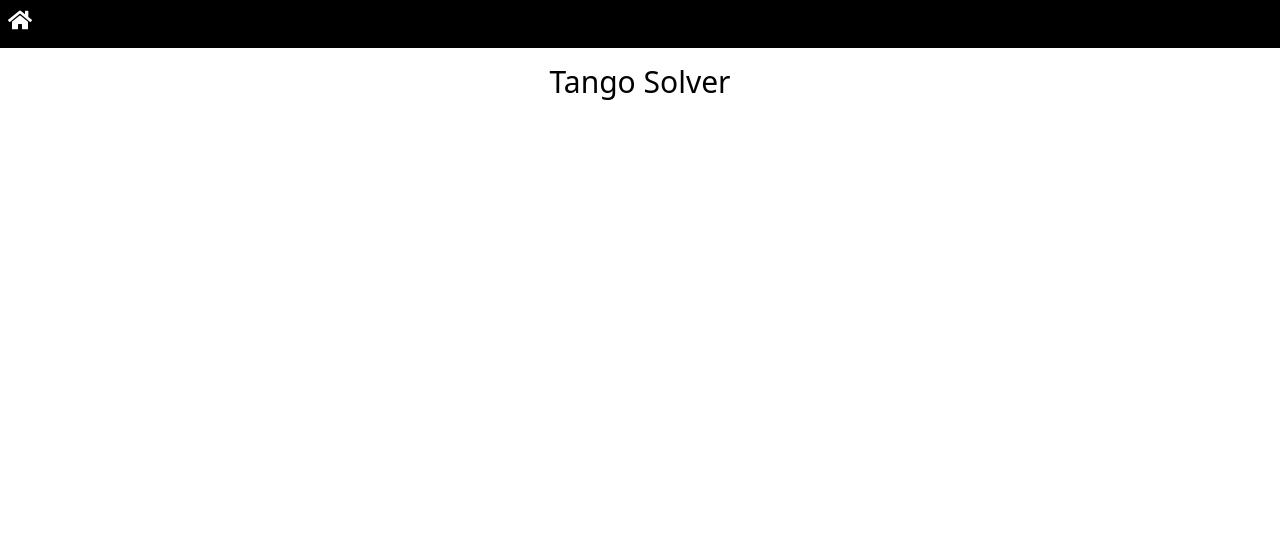
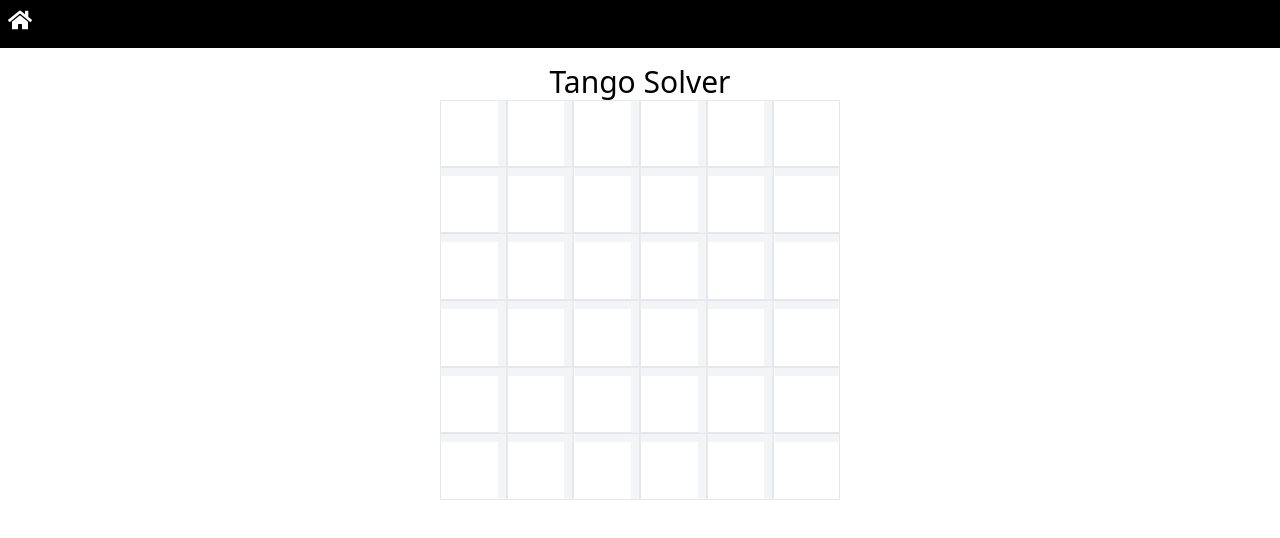
Before and after one commit to coolinmc6/medium, a Next.js app: page /tango/solver in a window 1280 px wide. Shown: the top 538 px of the page. Built offline with nearby package versions, Linux system fonts and the light colour scheme.

Commit message:
Add tango items

```diff
--- a/src/app/article-002/page.tsx
+++ b/src/app/prisoners-riddle/page.tsx
@@ -2,8 +2,8 @@
 
 import { useState } from 'react';
 
-import { Room, runIterations } from '@/app/article-002/prisoners-problem';
-import { Box } from '@/app/article-002/Box';
+import { Room, runIterations } from '@/app/prisoners-riddle/prisoners-problem';
+import { Box } from '@/app/prisoners-riddle/Box';
 
 export default function ArticleTwo() {
   const [room] = useState(() => new Room(100));
--- a/src/app/tango/page.tsx
+++ b/src/app/tango/page.tsx
@@ -1,8 +1,6 @@
-import { heapPermute } from '@/app/util/helpers';
+'use client';
 
 export default function Tango() {
-  const permutations = heapPermute([1, 2, 3, 4, 5], 5);
-  console.log(permutations);
   return (
     <div className="p-4 bg-white flex-grow">
       <h1 className="text-3xl text-center">Tango</h1>
--- a/src/app/tango/solver/page.tsx
+++ b/src/app/tango/solver/page.tsx
@@ -1,11 +1,188 @@
 'use client';
 
-// import { heapPermute } from '@/app/util/helpers';
+import { useReducer } from 'react';
+import { FaSun, FaMoon } from 'react-icons/fa';
+import { generateValidBoard } from '../tango-helpers';
+
+type CellValue = 'S' | 'M' | '';
+type Constraint = '=' | 'x' | '' | null;
+
+interface Cell {
+  value: CellValue;
+  top: Constraint;
+  right: Constraint;
+  bottom: Constraint;
+  left: Constraint;
+}
+
+type BoardState = Cell[][];
+
+type Action =
+  | { type: 'TOGGLE_CELL'; rowIndex: number; cellIndex: number }
+  | {
+      type: 'TOGGLE_CONSTRAINT';
+      rowIndex: number;
+      cellIndex: number;
+      direction: 'top' | 'right' | 'bottom' | 'left';
+    };
+
+const createEmptyCell = (): Cell => ({
+  value: '',
+  top: '',
+  right: '',
+  bottom: '',
+  left: '',
+});
+
+const createInitialBoard = (rows: number, cols: number): BoardState => {
+  return Array.from({ length: rows }, () =>
+    Array.from({ length: cols }, createEmptyCell)
+  );
+};
+
+const initialBoard: BoardState = createInitialBoard(6, 6);
+
+const boardReducer = (state: BoardState, action: Action): BoardState => {
+  switch (action.type) {
+    case 'TOGGLE_CELL': {
+      const newState: BoardState = state.map((row, rIdx) =>
+        row.map((cell, cIdx) => {
+          if (rIdx === action.rowIndex && cIdx === action.cellIndex) {
+            const newValue =
+              cell.value === 'S' ? 'M' : cell.value === 'M' ? '' : 'S';
+            return { ...cell, value: newValue };
+          }
+          return cell;
+        })
+      );
+      console.log(newState);
+      return newState;
+    }
+    case 'TOGGLE_CONSTRAINT':
+      return state.map((row, rIdx) =>
+        row.map((cell, cIdx) => {
+          if (rIdx === action.rowIndex && cIdx === action.cellIndex) {
+            const newConstraint =
+              cell[action.direction] === '='
+                ? 'x'
+                : cell[action.direction] === 'x'
+                  ? ''
+                  : '=';
+            return { ...cell, [action.direction]: newConstraint };
+          }
+          return cell;
+        })
+      );
+    default:
+      return state;
+  }
+};
+
+const CellImage = ({ value }: { value: CellValue }) => {
+  if (value === 'S') {
+    return <FaSun className="text-yellow-500" size={20} />;
+  } else if (value === 'M') {
+    return <FaMoon className="text-blue-500" size={20} />;
+  }
+  return null;
+};
 
 export default function TangoSolver() {
+  const [board, dispatch] = useReducer(boardReducer, initialBoard);
+
+  const handleCellClick = (rowIndex: number, cellIndex: number) => {
+    dispatch({ type: 'TOGGLE_CELL', rowIndex, cellIndex });
+  };
+
+  const handleConstraintClick = (
+    rowIndex: number,
+    cellIndex: number,
+    direction: 'top' | 'right' | 'bottom' | 'left'
+  ) => {
+    dispatch({ type: 'TOGGLE_CONSTRAINT', rowIndex, cellIndex, direction });
+  };
+
+  const handleKeyDown = (
+    event: React.KeyboardEvent<HTMLDivElement>,
+    rowIndex: number,
+    cellIndex: number
+  ) => {
+    if (event.key === 'Enter' || event.key === ' ') {
+      handleCellClick(rowIndex, cellIndex);
+    }
+  };
+
+  // const possibleBoards = generatePossibleBoards();
+  const randomBoard = generateValidBoard();
+  console.log(randomBoard);
+
   return (
     <div className="p-4 bg-white flex-grow">
       <h1 className="text-3xl text-center">Tango Solver</h1>
+      <div className="flex justify-center items-center h-full">
+        <div className="grid grid-cols-6 w-[400px] h-[400px]">
+          {board.map((row, rowIndex) =>
+            row.map((cell, cellIndex) => (
+              <div
+                key={`${rowIndex}-${cellIndex}`}
+                aria-label={`Cell ${rowIndex + 1}-${cellIndex + 1}`}
+                className="relative flex items-center justify-center border w-full h-full cursor-pointer"
+                role="button"
+                tabIndex={0}
+                onClick={() => handleCellClick(rowIndex, cellIndex)}
+                onKeyDown={(event) => handleKeyDown(event, rowIndex, cellIndex)}
+              >
+                <div className="absolute top-45 left-45">
+                  <CellImage value={cell.value} />
+                </div>
+
+                {rowIndex !== 0 ? (
+                  <div
+                    aria-label={`Top constraint of cell ${rowIndex + 1}-${cellIndex + 1}`}
+                    className="absolute top-0 left-1/2 transform -translate-x-1/2 h-2 z-10 w-full bg-gray-100 text-center"
+                    role="button"
+                    tabIndex={0}
+                    onClick={(e) => {
+                      e.stopPropagation();
+                      handleConstraintClick(rowIndex, cellIndex, 'top');
+                    }}
+                    onKeyDown={(event) =>
+                      event.key === 'Enter' || event.key === ' '
+                        ? handleConstraintClick(rowIndex, cellIndex, 'top')
+                        : null
+                    }
+                  >
+                    <div className="text-center relative -top-4 text-2xl">
+                      {cell.top}
+                    </div>
+                  </div>
+                ) : null}
+                {cellIndex !== 5 ? (
+                  <div
+                    aria-label={`Right constraint of cell ${rowIndex + 1}-${cellIndex + 1}`}
+                    className="absolute right-0 top-1/2 transform -translate-y-1/2 w-2 z-10 h-full bg-gray-100"
+                    role="button"
+                    tabIndex={0}
+                    onClick={(e) => {
+                      e.stopPropagation();
+                      handleConstraintClick(rowIndex, cellIndex, 'right');
+                    }}
+                    onKeyDown={(event) =>
+                      event.key === 'Enter' || event.key === ' '
+                        ? handleConstraintClick(rowIndex, cellIndex, 'right')
+                        : null
+                    }
+                  >
+                    <div className="text-center relative text-2xl -left-0.5 top-4">
+                      {cell.right}
+                    </div>
+                  </div>
+                ) : null}
+              </div>
+            ))
+          )}
+        </div>
+      </div>
     </div>
   );
 }
--- a/src/app/tango/tango-helpers.ts
+++ b/src/app/tango/tango-helpers.ts
@@ -0,0 +1,125 @@
+import { heapPermute, shuffle } from '@/app/util/helpers';
+
+type SymbolValue = 'S' | 'M';
+
+type ValidBoard = SymbolValue[][];
+
+/**
+ *
+ * @param row
+ * @param fullRow
+ * @returns
+ */
+export const isValidRow = (row: string[], fullRow = true) => {
+  const rowString = row.join('');
+  const noTriples = rowString.match(/SSS|MMM/) === null;
+  const correctSunLength = row.filter((cell) => cell === 'S').length === 3;
+  const correctMoonLength = row.filter((cell) => cell === 'M').length === 3;
+  const isCorrectLength = fullRow
+    ? correctMoonLength && correctSunLength
+    : true;
+  return noTriples && isCorrectLength;
+};
+
+export const generateValidRow = () => {
+  const baseRow = ['S', 'S', 'S', 'M', 'M', 'M'];
+  let row = shuffle(baseRow);
+  while (!isValidRow(row)) {
+    row = shuffle(baseRow);
+  }
+  return row;
+};
+
+/**
+ *
+ * @param board array of arrays of 'S' and 'M'
+ * @returns true if the board is valid
+ */
+export const isValidBoard = (board: ValidBoard): boolean => {
+  const columns = new Array(board[0].length).fill([]);
+  board.map((row) => {
+    row.map((cell, columnIndex) => {
+      columns[columnIndex] = [...columns[columnIndex], cell];
+    });
+  });
+  return (
+    columns.every((column) => isValidRow(column, column.length === 6)) &&
+    board.every((row) => isValidRow(row, row.length === 6))
+  );
+};
+
+export const generateValidBoard = () => {
+  const board = new Array(6).fill([]);
+  for (let i = 0; i < 6; i++) {
+    let row = generateValidRow();
+    board[i] = row;
+    let count = 0;
+    while (!isValidBoard(board) && count < 50) {
+      row = generateValidRow();
+      board[i] = row;
+      count++;
+      console.log('count', count);
+    }
+  }
+  return board;
+};
+
+/**
+ * Notes:
+ *
+ * I have generated the functions to create a valid answer board for the game. But I
+ * don't have a working board, one that is blank and can be filled in by the user. A
+ * working game object would have a board that is blank and a board that is the answer.
+ * A working board is probably best not done entirely in the helpers file but in React.
+ *
+ * I need to generate a board that
+ */
+export const generatePlayableBoard = (answersGiven = 12) => {
+  const cells = shuffle(new Array(36).fill('').map((_, index) => index));
+  const targetCells = cells.slice(0, answersGiven);
+  const board = generateValidBoard();
+  const playableBoard = board.map((row, rowIndex) => {
+    return row.map((cell: string, cellIndex: number) => {
+      const value = rowIndex * 6 + cellIndex;
+      return targetCells.includes(value) ? cell : '';
+    });
+  });
+  return playableBoard;
+};
+
+type BoardHash = {
+  [key: string]: boolean;
+};
+
+export type PossibleRows = {
+  hash: BoardHash;
+  validRows: ValidBoard[];
+};
+
+/**
+ * This function generates all possible rows for the game
+ * @returns array and hash of all possible rows
+ */
+export const generatePossibleRows = (): PossibleRows => {
+  const possibleBoards = heapPermute(['S', 'S', 'S', 'M', 'M', 'M'], 6);
+  const hash: BoardHash = {};
+  const validRows = possibleBoards.filter((board) => isValidRow(board));
+
+  validRows.forEach((board) => {
+    const boardString = board.join('');
+    if (!hash[boardString]) {
+      hash[boardString] = true;
+    }
+  });
+
+  return {
+    hash,
+    validRows,
+  };
+};
+
+// export const generatePossibleBoards = (board: ValidBoard, maxCount = 1000) => {
+//   const validMatchingBoards = [];
+//   const possibleRows = generatePossibleRows();
+//   console.log(possibleRows);
+// };
--- a/src/app/util/helpers.ts
+++ b/src/app/util/helpers.ts
@@ -18,3 +18,12 @@ export const heapPermute = (array: any[], n: number) => {
   }
   return permutations;
 };
+
+export const shuffle = (array: any[]) => {
+  const shuffledArray = [...array];
+  for (let i = shuffledArray.length - 1; i > 0; i--) {
+    const j = Math.floor(Math.random() * (i + 1));
+    [shuffledArray[i], shuffledArray[j]] = [shuffledArray[j], shuffledArray[i]];
+  }
+  return shuffledArray;
+};
```
Also changed, not shown: src/app/prisoners-riddle/Box.tsx (renamed from src/app/article-002/Box.tsx), src/app/prisoners-riddle/prisoners-problem.ts (renamed from src/app/article-002/prisoners-problem.ts), 1 other file (tests, documents, lock files or other folders).
